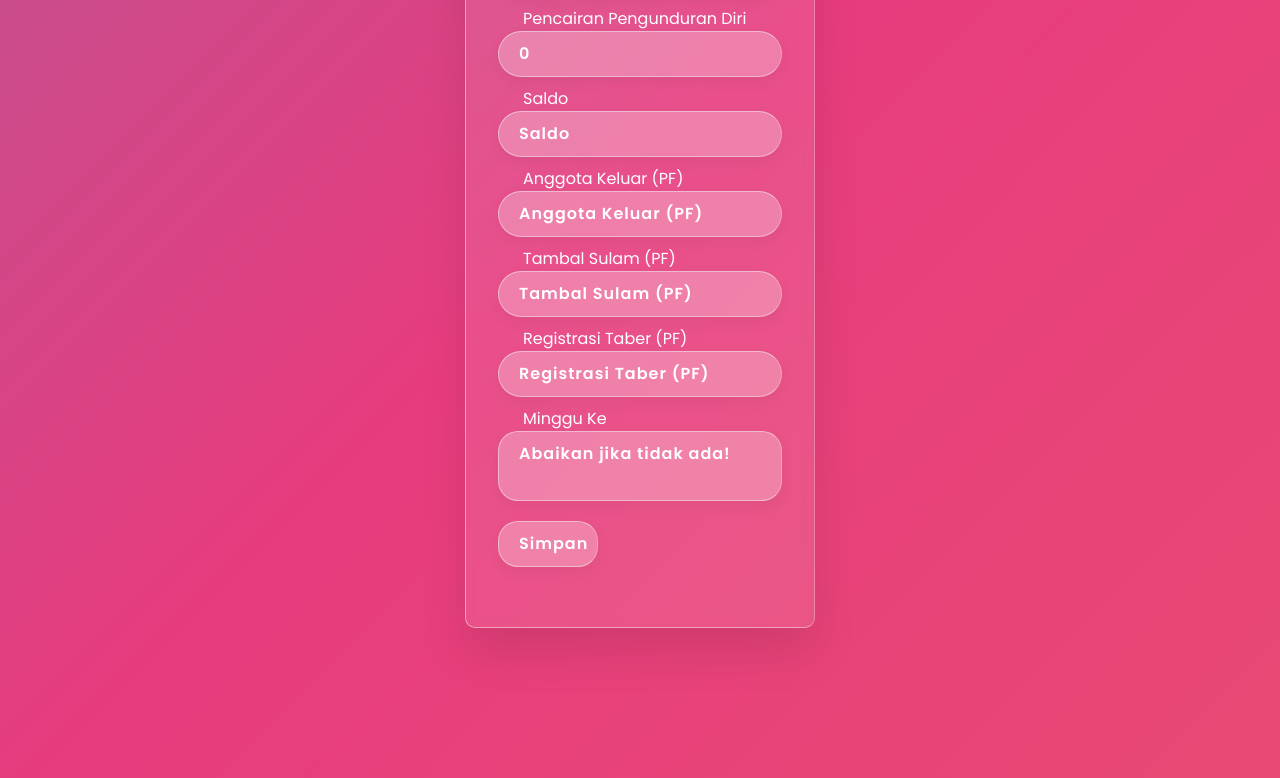
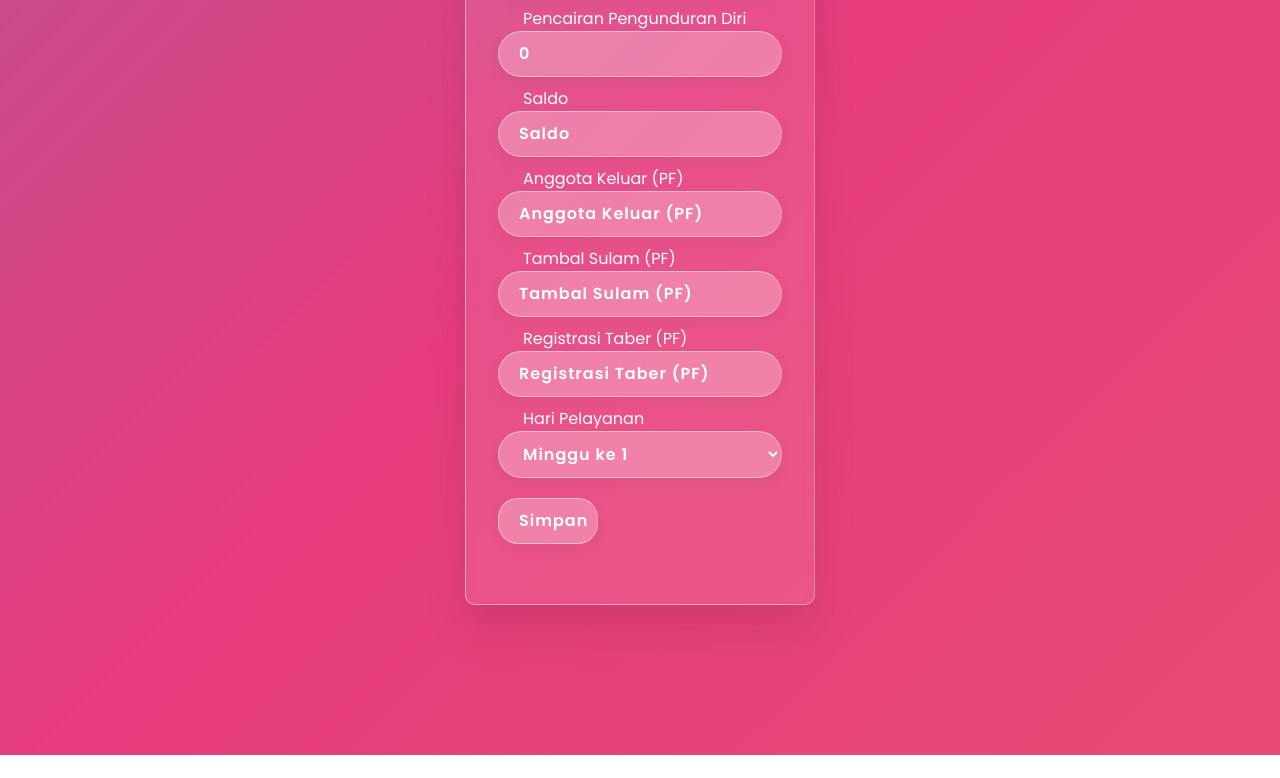
Before and after one commit to aripbudiman/UI.github.io, a plain HTML site: page index.html in a window 1280 px wide. Shown: the part 2031-2809 px from the top of the page. After the commit the page ends 2786 px from the top, so only its background shows below. Drawn offline with nearby package versions, Linux system fonts and the light colour scheme.

Commit message:
merubah minggu dari text area menjadi input select option

```diff
--- a/index.html
+++ b/index.html
@@ -149,8 +149,14 @@
                 <input type="text" name="rtpf" placeholder="Registrasi Taber (PF)" readonly>
                 </div>
                 <div class="inputBox">
-                  <label for="">Minggu Ke</label>
-                <textarea name="keterangan" value="Minggu ke " placeholder="Abaikan jika tidak ada!"></textarea>
+                  <label for="">Hari Pelayanan</label>
+                  <select name="keterangan" id="">
+                      <option value="Minggu ke 1">Minggu ke 1</option>
+                      <option value="Minggu ke 2">Minggu ke 2</option>
+                      <option value="Minggu ke 3">Minggu ke 3</option>
+                      <option value="Minggu ke 4">Minggu ke 4</option>
+                      <option value="Minggu ke 5">Minggu ke 5</option>
+                </select>
                 </div>
                 <!-- <div class="inputBox">
                   <input type="submit" value="Simpan" class="btn-kirim">
```
